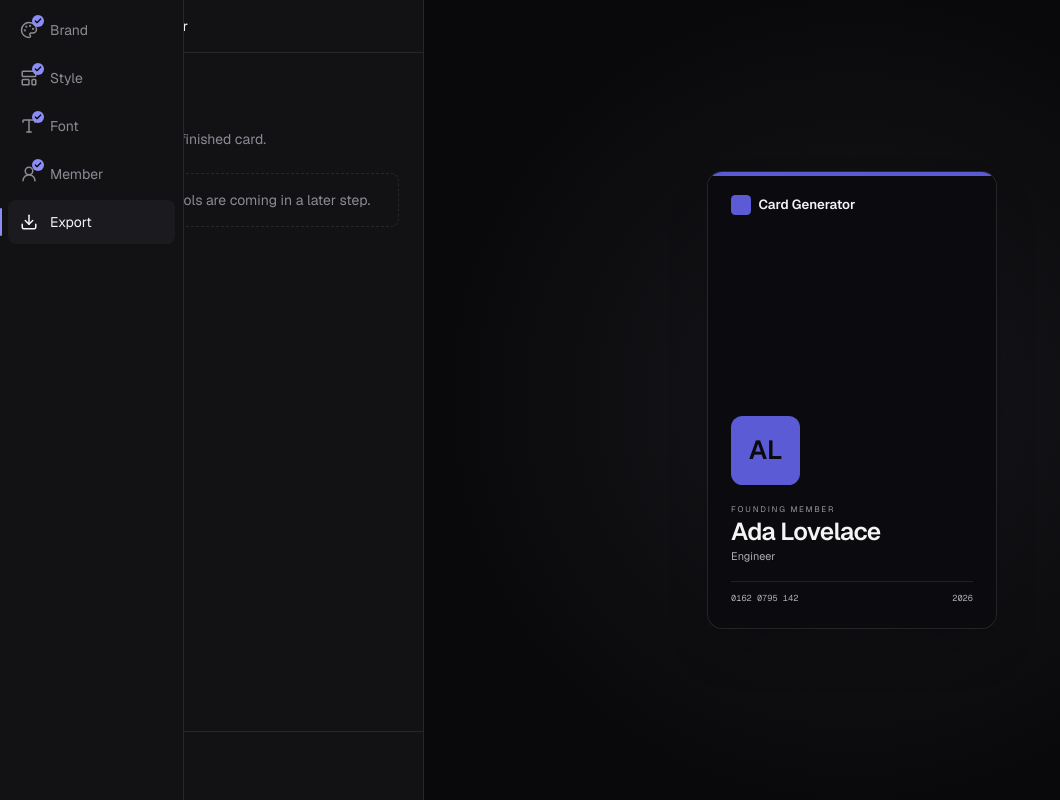
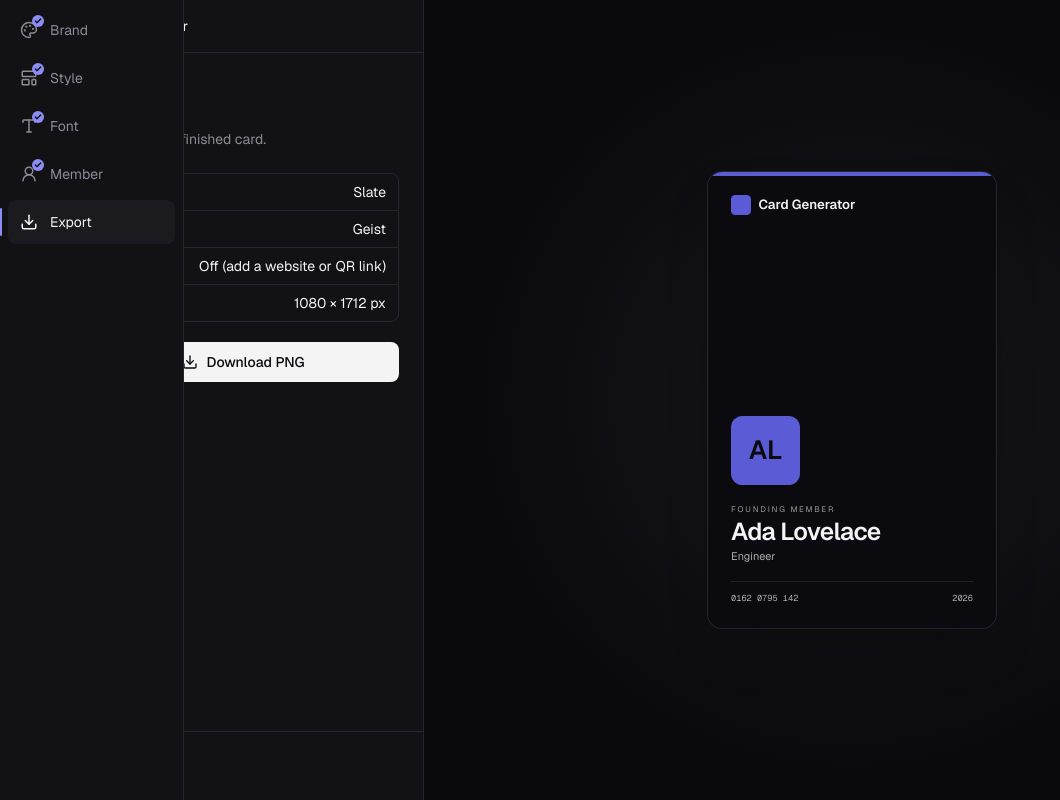
Before and after one commit to zidanegimiga/card-generator, a Next.js app: page / in a window 1280 px wide. Both pictures are taken after a click on the button "Export". Shown: the whole page, without its empty margins (0-1060 px from the left). Built offline with nearby package versions, Linux system fonts and the light colour scheme; a web font is replaced by a local one.

Commit message:
feat: add export step with PNG download

```diff
--- a/package.json
+++ b/package.json
@@ -15,8 +15,10 @@
   },
   "dependencies": {
     "lucide-react": "^1.67.0",
+    "modern-screenshot": "^4.7.0",
     "motion": "^14.9.0",
     "next": "16.4.4",
+    "qrcode": "^1.5.4",
     "react": "19.3.0",
     "react-dom": "19.3.0",
     "zod": "^4.6.7"
@@ -28,6 +30,7 @@
     "@testing-library/react": "^16.3.3",
     "@testing-library/user-event": "^14.6.8",
     "@types/node": "^24.19.2",
+    "@types/qrcode": "^1.5.6",
     "@types/react": "^19",
     "@types/react-dom": "^19",
     "@vitejs/plugin-react": "^6.2.1",
--- /dev/null
+++ b/src/components/studio/export-panel.tsx
@@ -0,0 +1,113 @@
+"use client";
+
+import { Check, Download, LoaderCircle } from "lucide-react";
+import { useRef, useState } from "react";
+
+import { IdCard } from "@/components/card/id-card";
+import { toCardView } from "@/lib/card/card-view";
+import type { CardConfig } from "@/lib/card/schema";
+import { CARD_STYLE_META } from "@/lib/card/styles";
+import { cardFileName } from "@/lib/export/filename";
+import {
+  type CardRenderer,
+  type Downloader,
+  downloadBlob,
+  EXPORT_SIZE,
+  renderCardPng,
+} from "@/lib/export/render-png";
+
+type ExportPanelProps = {
+  config: CardConfig;
+  render?: CardRenderer;
+  download?: Downloader;
+};
+
+type Status =
+  | { type: "idle" }
+  | { type: "rendering" }
+  | { type: "done"; fileName: string }
+  | { type: "error" };
+
+export function ExportPanel({
+  config,
+  render = renderCardPng,
+  download = downloadBlob,
+}: ExportPanelProps) {
+  const exportRef = useRef<HTMLDivElement>(null);
+  const [status, setStatus] = useState<Status>({ type: "idle" });
+  const fileName = cardFileName(config);
+  const { qrValue } = toCardView(config);
+
+  async function handleExport() {
+    const node = exportRef.current?.querySelector("article");
+    if (!node) return;
+    setStatus({ type: "rendering" });
+    try {
+      download(await render(node), fileName);
+      setStatus({ type: "done", fileName });
+    } catch {
+      setStatus({ type: "error" });
+    }
+  }
+
+  const font =
+    config.font.kind === "custom"
+      ? `${config.font.family} (uploaded)`
+      : config.font.family;
+
+  return (
+    <div className="flex flex-col gap-5">
+      <dl className="divide-y divide-border rounded-lg border border-border text-sm">
+        {[
+          ["Style", CARD_STYLE_META[config.style].label],
+          ["Font", font],
+          ["QR code", qrValue ?? "Off (add a website or QR link)"],
+          ["Size", `${EXPORT_SIZE.width} × ${EXPORT_SIZE.height} px`],
+        ].map(([term, detail]) => (
+          <div key={term} className="flex justify-between gap-4 px-3 py-2">
+            <dt className="text-muted">{term}</dt>
+            <dd className="truncate text-right">{detail}</dd>
+          </div>
+        ))}
+      </dl>
+
+      <button
+        type="button"
+        onClick={handleExport}
+        disabled={status.type === "rendering"}
+        className="flex h-10 items-center justify-center gap-2 rounded-lg bg-foreground text-sm font-medium text-background transition-opacity hover:opacity-90 disabled:opacity-60"
+      >
+        {status.type === "rendering" ? (
+          <LoaderCircle aria-hidden className="size-4 animate-spin" />
+        ) : (
+          <Download aria-hidden className="size-4" />
+        )}
+        {status.type === "rendering" ? "Rendering…" : "Download PNG"}
+      </button>
+
+      <p role="status" className="min-h-4 text-xs text-muted">
+        {status.type === "done" && (
+          <span className="flex items-center gap-1.5">
+            <Check aria-hidden className="size-3.5 text-emerald-400" />
+            Saved {status.fileName}
+          </span>
+        )}
+        {status.type === "error" && (
+          <span className="text-red-400">
+            The image couldn&apos;t be created. Try again.
+          </span>
+        )}
+      </p>
+
+      {/* A full-size copy laid out off screen, so the PNG never depends on the preview's size. */}
+      <div
+        ref={exportRef}
+        aria-hidden
+        className="pointer-events-none fixed top-0 -left-[10000px]"
+        style={{ width: EXPORT_SIZE.width }}
+      >
+        <IdCard config={config} className="w-full" decorative />
+      </div>
+    </div>
+  );
+}
--- a/src/components/studio/studio.tsx
+++ b/src/components/studio/studio.tsx
@@ -10,6 +10,7 @@ import type { CardConfig } from "@/lib/card/schema";
 import { googleFontsHref } from "@/lib/fonts/catalog";
 
 import { BrandForm } from "./brand-form";
+import { ExportPanel } from "./export-panel";
 import { FontPicker } from "./font-picker";
 import { MemberForm } from "./member-form";
 import { StepPanel } from "./step-panel";
@@ -60,12 +61,8 @@ export function Studio() {
             }
           />
         );
-      default:
-        return (
-          <p className="rounded-lg border border-dashed border-border p-4 text-sm text-muted">
-            {step.label} controls are coming in a later step.
-          </p>
-        );
+      case "export":
+        return <ExportPanel config={config} />;
     }
   }
 
```
Also changed, not shown: 2 other files (tests, documents, lock files or other folders).
